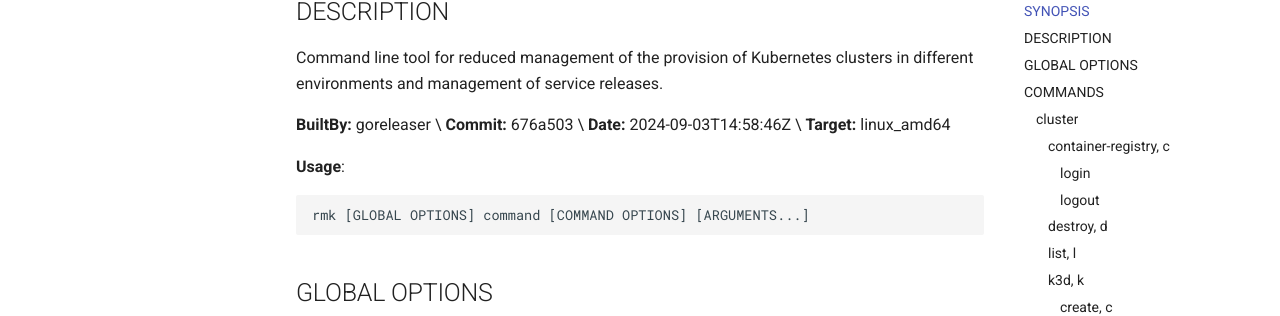
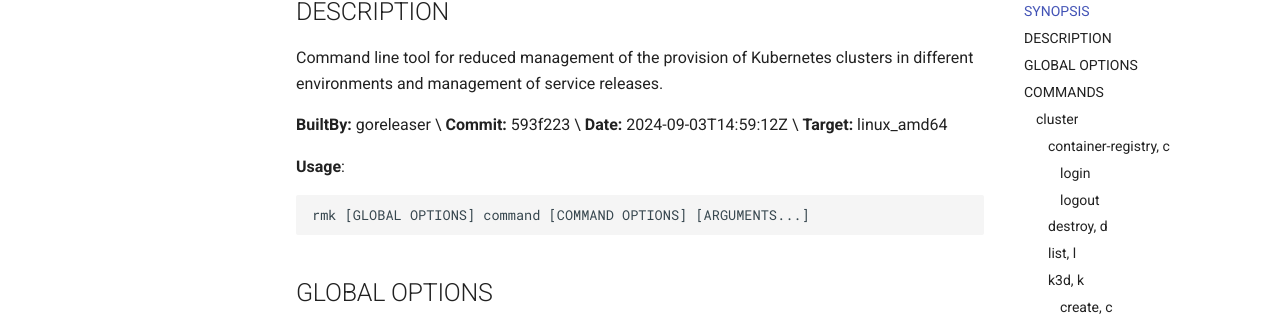
Before and after one commit to edenlabllc/rmk, an MkDocs documentation site: the page built from docs/commands.md, in a window 1280 px wide and 900 px high, scrolled down 384 px. Shown: the part 145-461 px from the top of the window. Built offline with MkDocs 1.6.1 and Material for MkDocs 9.7.7, drawn with Linux system fonts in a browser that asks for light colours; comment, search, counter and statistics services are not loaded; the version menu is left out.

Commit message:
[skip docs commands update] Update commands documentation

```diff
--- a/docs/commands.md
+++ b/docs/commands.md
@@ -18,8 +18,8 @@ rmk
 Command line tool for reduced management of the provision of Kubernetes clusters in different environments and management of service releases.
 
 **BuiltBy:** goreleaser \
-**Commit:** 676a503 \
-**Date:** 2024-09-03T14:58:46Z \
+**Commit:** 593f223 \
+**Date:** 2024-09-03T14:59:12Z \
 **Target:** linux_amd64
 
 **Usage**:
```
